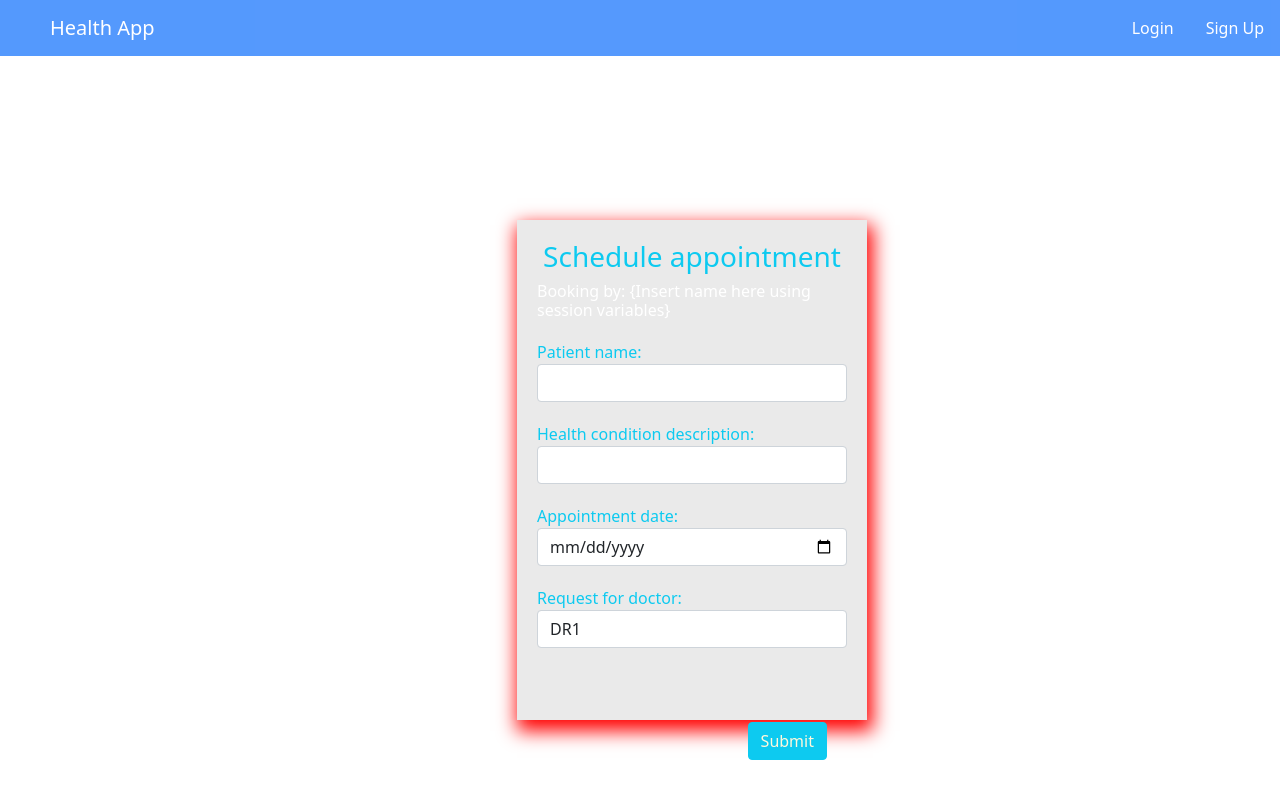
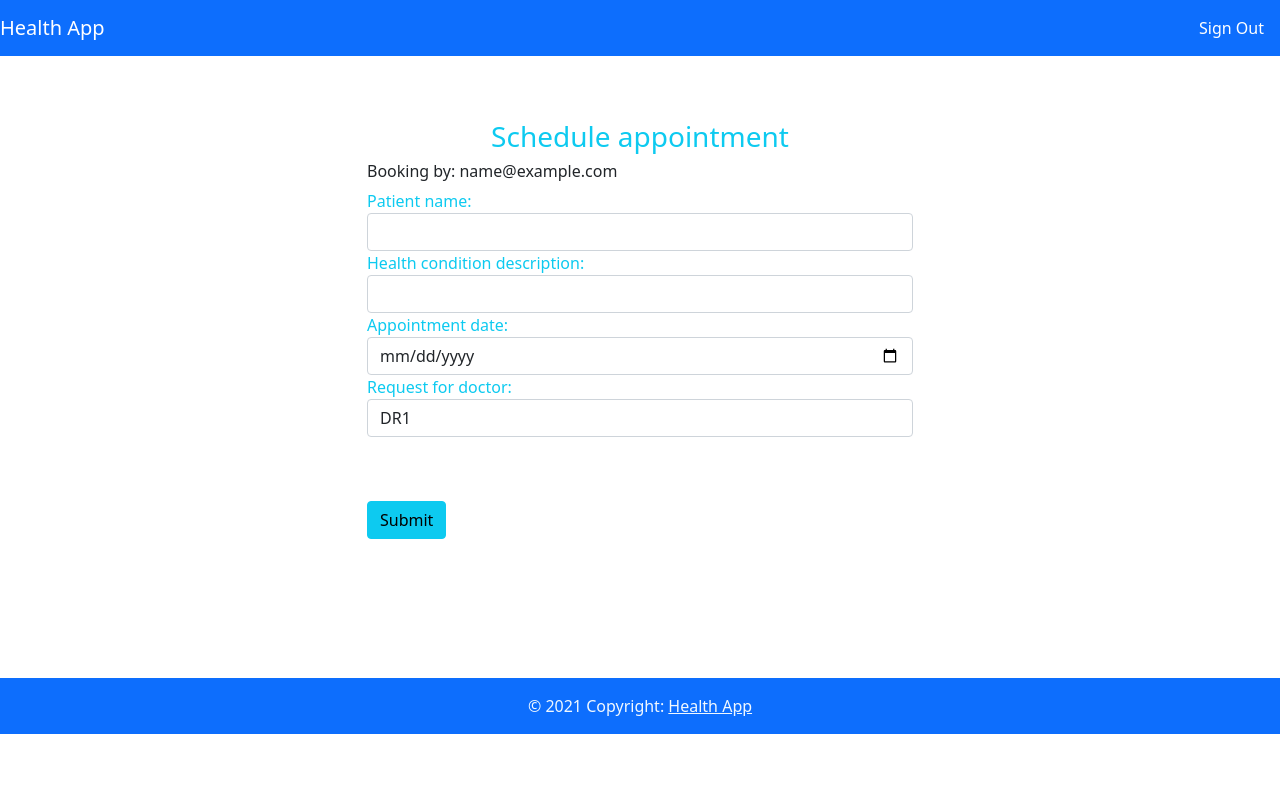
Before and after one commit to NVombat/HealthCareWebApp, a Django app: template server/mainapp/templates/booking.html in a window 1280 px wide. Shown: the top 792 px of the page. After the commit the page ends 734 px from the top, so only its background shows below. Run offline with Django 3.2, Linux system fonts and the light colour scheme; the template is opened without the code that fills it: most values are stand-ins (such as "Sample title", 1, 10 or a date in 2020); some libraries are stand-ins or nearby versions.

Commit message:
:zap: path fix and front end update

```diff
--- a/server/mainapp/templates/booking.html
+++ b/server/mainapp/templates/booking.html
@@ -4,7 +4,6 @@
 <link href="https://cdn.jsdelivr.net/npm/bootstrap@5.1.1/dist/css/bootstrap.min.css" rel="stylesheet" integrity="sha384-F3w7mX95PdgyTmZZMECAngseQB83DfGTowi0iMjiWaeVhAn4FJkqJByhZMI3AhiU" crossorigin="anonymous">
 <script src="https://cdn.jsdelivr.net/npm/bootstrap@5.1.1/dist/js/bootstrap.bundle.min.js" integrity="sha384-/bQdsTh/da6pkI1MST/rWKFNjaCP5gBSY4sEBT38Q/9RBh9AH40zEOg7Hlq2THRZ" crossorigin="anonymous"></script>
 <script src="//cdnjs.cloudflare.com/ajax/libs/jquery/3.2.1/jquery.min.js"></script>
-<link rel="stylesheet" href="../static/signup.css">
 <title>HealthApp</title>
 
 </head>
@@ -14,11 +13,10 @@
 
 <nav class="navbar navbar-dark bg-primary color">
 
-    <a class="navbar-brand" id="logo" href="/">Health App</a>
+    <a class="navbar-brand" id="logo" href="">Health App</a>
 
     <div class="d-flex">
-        <a class="nav-link active" id="login" href="http://127.0.0.1:8000/login/">Login</a>
-        <a class="nav-link active" id="signup" href="">Sign Up</a>
+        <a class="nav-link active" id="signout" href="/" style="color: white;">Sign Out</a>
     </div>
 
 </nav>
@@ -34,7 +32,7 @@
                         {% csrf_token %}
 
                         <h3 class="text-center text-info">Schedule appointment</h3>
-                        <h6>Booking by: {Insert name here using session variables}</h6>
+                        <h6>Booking by: {{email}}</h6>
                         <div class="form-group">
                             <label for="name" class="text-info">Patient name:</label><br>
                             <input type="text" name="name" id="name" class="form-control" required>
@@ -57,11 +55,12 @@
                               </select>
                         </div>
                         <br>
+                        <p id="error-msg" style="color: red;"> {{error}} </p>
+                        <br>
                         <div class="form-group">
                             <input type="submit" name="Submit" class="btn btn-info btn-md submit" value="Submit">
                         </div>
                         <br>
-                        <p id="error-msg"> {{error}} </p>
                     </form>
                 </div>
             </div>
--- a/server/mainapp/templates/login.html
+++ b/server/mainapp/templates/login.html
@@ -41,13 +41,13 @@
                             <label for="password" class="text-info">Password:</label><br>
                             <input type="password" name="password" id="password" class="form-control" required>
                         </div>
+                        <p id="error-msg" style="color:red;"> {{error}} </p>
                         <div class="form-group">
                             <input type="submit" name="Submit" class="btn btn-info btn-md submit" value="Submit">
                         </div>
                         <div id="register-link" class="text-right">
                             <a href="http://127.0.0.1:8000/signup/" class="text-info">Register here</a>
                         </div>
-                        <p id="error-msg"> {{error}} </p>
                     </form>
                 </div>
             </div>
--- a/server/mainapp/templates/signup.html
+++ b/server/mainapp/templates/signup.html
@@ -48,13 +48,13 @@
                             <label for="password" class="text-info">Confirm Password:</label><br>
                             <input type="password" name="repeatpassword" id="repeatpassword" class="form-control" required>
                         </div>
+                        <p id="error-msg" style="color:red;"> {{error}} </p>
                         <div class="form-group">
                             <input type="submit" name="Submit" class="btn btn-info btn-md submit" value="Submit">
                         </div>
                         <div id="register-link" class="text-right">
                             <a href="http://127.0.0.1:8000/login/" class="text-info">Login here</a>
                         </div>
-                        <p id="error-msg"> {{error}} </p>
                     </form>
                 </div>
             </div>
```
Also changed, not shown: server/mainapp/views.py (+7 -4 lines).
